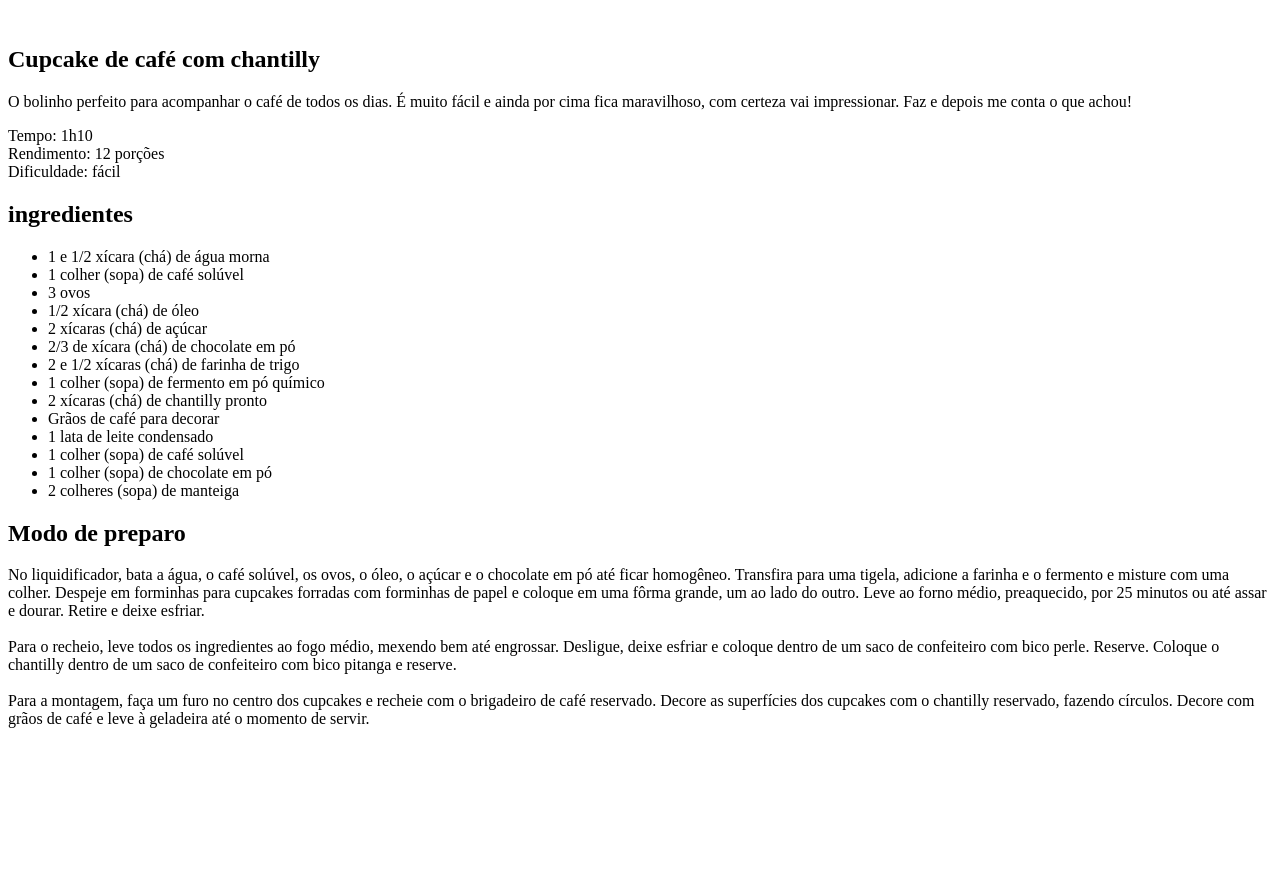
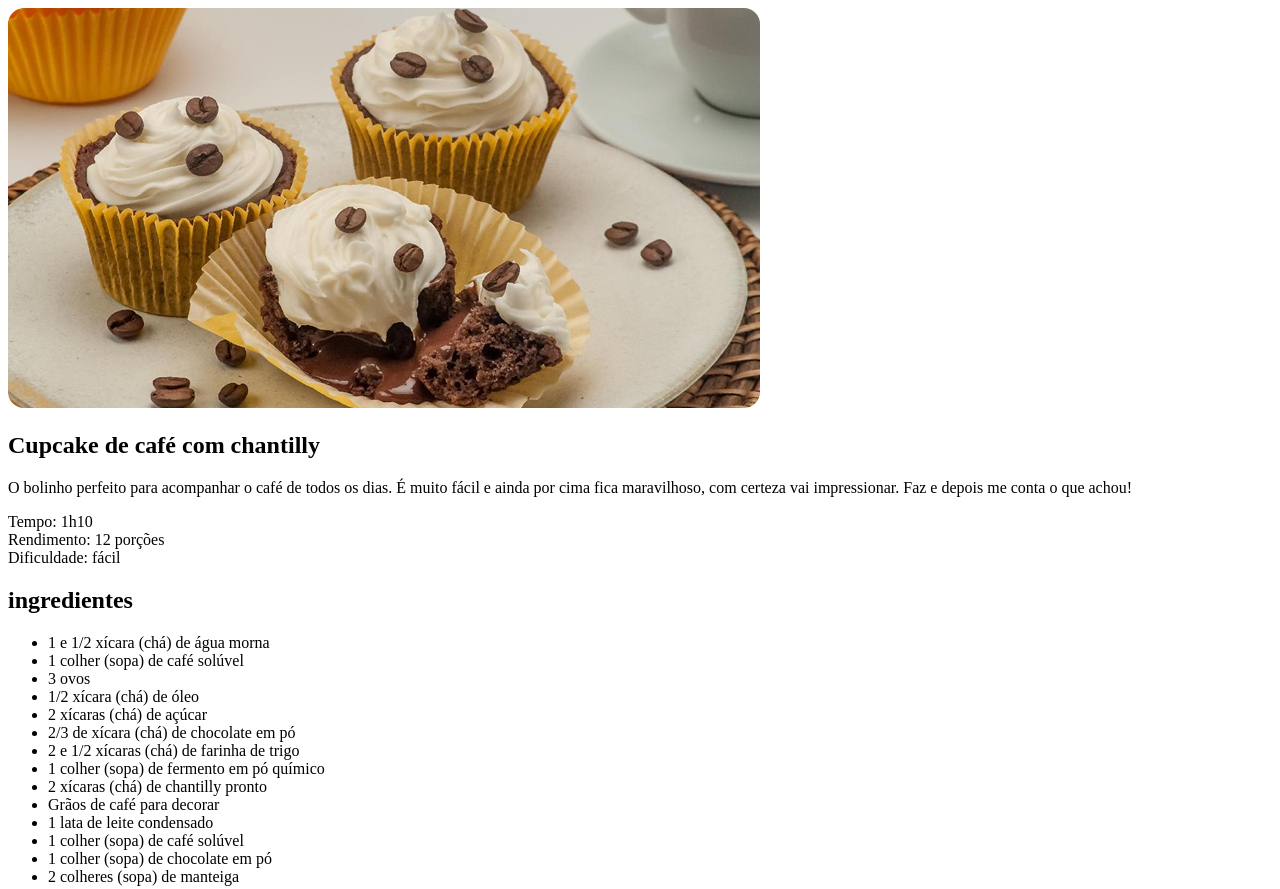
Before and after one commit to derikluizz/projeto-receitas-fullstack, a plain HTML site: page index.html in a window 1280 px wide. Shown: the top 889 px of the page. Before the commit the page ends 800 px from the top, so only its background shows below. Drawn offline with Linux system fonts and the light colour scheme.

Commit message:
Adicionando imagens e estilo.

```diff
--- a/index.html
+++ b/index.html
@@ -4,10 +4,12 @@
     <meta charset="UTF-8">
     <meta name="viewport" content="width=device-width, initial-scale=1.0">
     <title>Página de receita</title>
+
+    <link rel="stylesheet" href="style.css">
 </head>
 <body>
     <div id="page">
-        <img src="" alt="">
+        <img src="assets/main-image.jpg" alt="Imagem de um cupcake com grãos de café e Chantilly.">
         <main>
             <section id="about">
                 <h1>Cupcake de café com chantilly</h1>
--- /dev/null
+++ b/style.css
@@ -0,0 +1,3 @@
+img {
+  border-radius: 16px;
+}
```
Also changed, not shown: assets/bg.jpg (added), assets/main-image.jpg (added), 1 other file.
